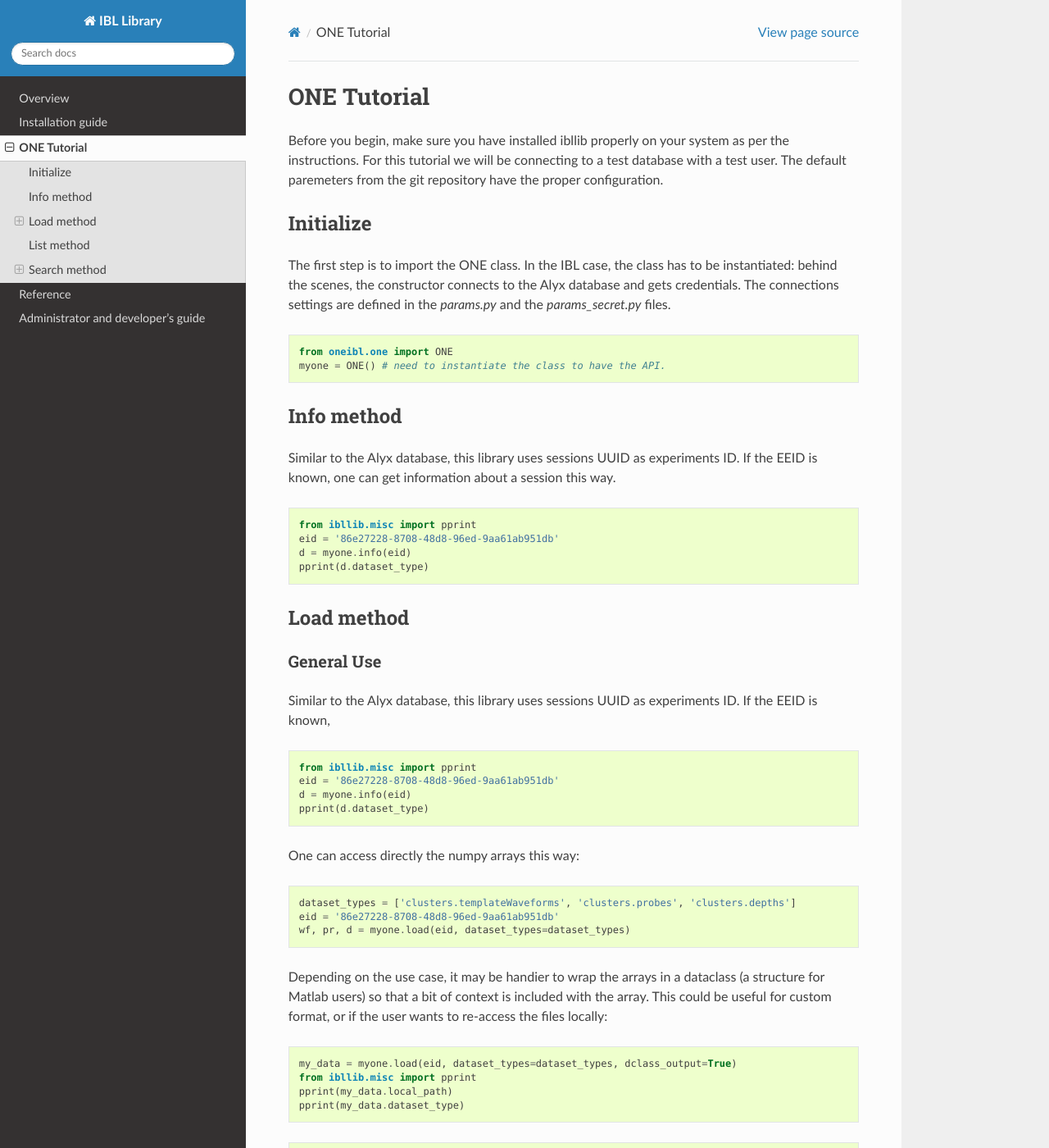
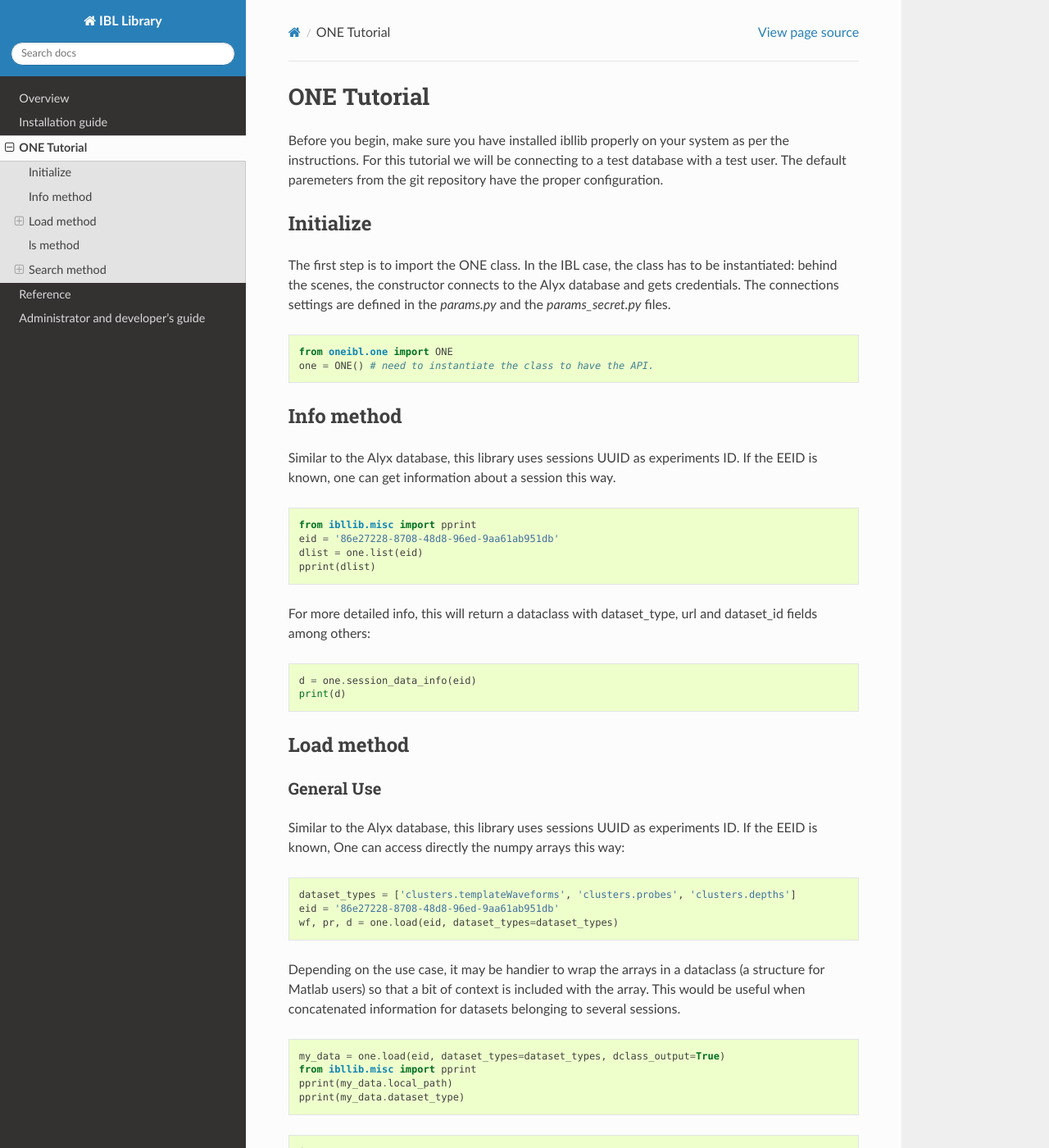
Before and after one commit to int-brain-lab/ibllib, a Sphinx documentation site: the page built from docs/03_tutorial.md, in a window 1280 px wide and 1400 px high. Shown: the whole window at 82% size. Built offline with Sphinx 7.4.7 and the Read the Docs theme 2.0.0, drawn with Linux system fonts in a browser that asks for light colours; some of the changed text lies outside the part shown.

Commit message:
Issue #10
Syntax changes

````diff
--- a/docs/03_tutorial.md
+++ b/docs/03_tutorial.md
@@ -11,7 +11,7 @@ The first step is to import the ONE class. In the IBL case, the class has to be
 
 ```python
 from oneibl.one import ONE
-myone = ONE() # need to instantiate the class to have the API.
+one = ONE() # need to instantiate the class to have the API.
 ```
 ## Info method
 Similar to the Alyx database, this library uses sessions UUID as experiments ID.
@@ -19,35 +19,33 @@ If the EEID is known, one can get information about a session this way.
 ```
 from ibllib.misc import pprint
 eid = '86e27228-8708-48d8-96ed-9aa61ab951db'
-d = myone.info(eid)
-pprint(d.dataset_type)
+dlist = one.list(eid)
+pprint(dlist)
+```
+
+For more detailed info, this will return a dataclass with dataset_type, url and dataset_id fields among others:
+```python
+d = one.session_data_info(eid)
+print(d)
 ```
 
 ## Load method
 ### General Use
 
 Similar to the Alyx database, this library uses sessions UUID as experiments ID.
-If the EEID is known,
-```
-from ibllib.misc import pprint
-eid = '86e27228-8708-48d8-96ed-9aa61ab951db'
-d = myone.info(eid)
-pprint(d.dataset_type)
-```
-
-One can access directly the numpy arrays this way:
+If the EEID is known, One can access directly the numpy arrays this way:
 
 ```python
 dataset_types = ['clusters.templateWaveforms', 'clusters.probes', 'clusters.depths']
 eid = '86e27228-8708-48d8-96ed-9aa61ab951db'
-wf, pr, d = myone.load(eid, dataset_types=dataset_types)
+wf, pr, d = one.load(eid, dataset_types=dataset_types)
 ```
 
 Depending on the use case, it may be handier to wrap the arrays in a dataclass
-(a structure for Matlab users) so that a bit of context is included with the array.
-This could be useful for custom format, or if the user wants to re-access the files locally:
+(a structure for Matlab users) so that a bit of context is included with the array. This would be useful when concatenated information for datasets belonging to several sessions.
+
 ```python
-my_data = myone.load(eid, dataset_types=dataset_types, dclass_output=True)
+my_data = one.load(eid, dataset_types=dataset_types, dclass_output=True)
 from ibllib.misc import pprint
 pprint(my_data.local_path)
 pprint(my_data.dataset_type)
@@ -76,8 +74,8 @@ The dataclass contains the following keys, each of which contains a list of 3 it
 It is also possible to query all datasets attached to a given session, in which case
 the output has to be a dictionary:
 ```python
-eid, ses_info = myone.search(subject='flowers')
-my_data = myone.load(eid[0])
+eid, ses_info = one.search(subject='flowers')
+my_data = one.load(eid[0])
 pprint(my_data.dataset_type)
 ```
 
@@ -87,11 +85,11 @@ is returned. This allows to keep the proper order of output arguments
 ```python
 eid = '86e27228-8708-48d8-96ed-9aa61ab951db'
 dataset_types = ['clusters.probes', 'thisDataset.IveJustMadeUp', 'clusters.depths']
-t, empty, cl = myone.load(eid, dataset_types=dataset_types)
+t, empty, cl = one.load(eid, dataset_types=dataset_types)
 ```
 Returns an empty list for *cr* so that *t* and *cl* still get assigned the proper values.
 
-## List method
+## ls method
 The methods allow to access 3 tables of the current database:
 -   dataset-type
 -   users
@@ -99,15 +97,15 @@ The methods allow to access 3 tables of the current database:
 
 For example to print a list of the dataset-types in the command window:
 ```python
-from oneibl.one import ONE
-myone = ONE() # need to instantiate the class to have the API.
-myone.list(table='dataset-types', verbose=True)
+dtypes, jsondtypes = one.ls_dataset_types()
+users, jsonusers = one.ls_users()
+subjects, jsonusers = one.ls_subjects()
 ```
+The second argument is a detailed Json list containing the transcript from the database REST query: this will provide table fields from the database.
 
-One can also select several fields
-
+Also possible to query multiple fields at once:
 ```python
-list_types , dtypes = myone.list(table=['dataset-types','users'])
+list_types , dtypes = one.ls(table=['dataset-types','users'])
 pprint(list_types)
 pprint(dtypes)
 ```
@@ -221,7 +219,7 @@ be one subject per session.
 ```python
 from oneibl.one import ONE
 myone = ONE() # need to instantiate the class to have the API.
-eid, ses_info = myone.search(subject='flowers')
+eid, ses_info = one.search(subject='flowers')
 pprint(eid)
 pprint(ses_info)
 
@@ -230,16 +228,16 @@ pprint(ses_info)
 Here is the simple implementation of the filter, where we query for the EEIDs (sessions) co-owned by
 all of the following users: olivier and niccolo (case-sensitive).
 ```python
-eid, ses_info = myone.search(users=['nbonacchi', 'olivier'])
+eid, ses_info = one.search(users=['nbonacchi', 'olivier'])
 ```
 
 The following would get all of the dataset for which olivier is an owner or a co-owner:
 ```python
-eid , ses_info=  myone.search(users=['olivier'])
+eid , ses_info=  one.search(users=['olivier'])
 pprint(eid)
 ```
 
 It is also possible to filter sessions using a date-range:
 ```python
-eid, ses_info = myone.search(users='olivier', date_range=['2018-08-24', '2018-08-24'])
+eid, ses_info = one.search(users='olivier', date_range=['2018-08-24', '2018-08-24'])
 ```
````
Also changed, not shown: 3 other files.
